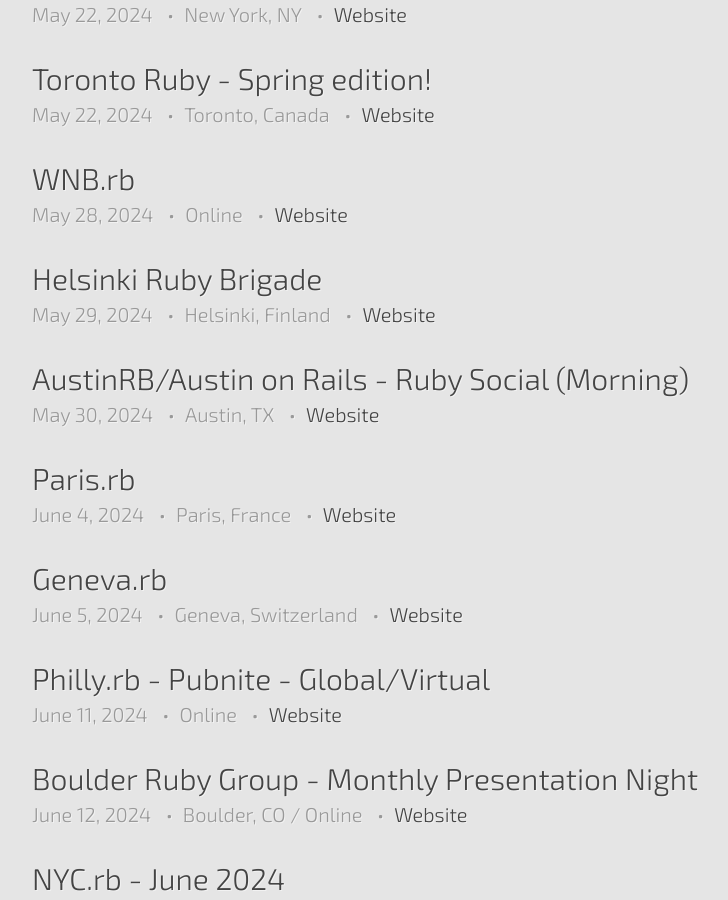
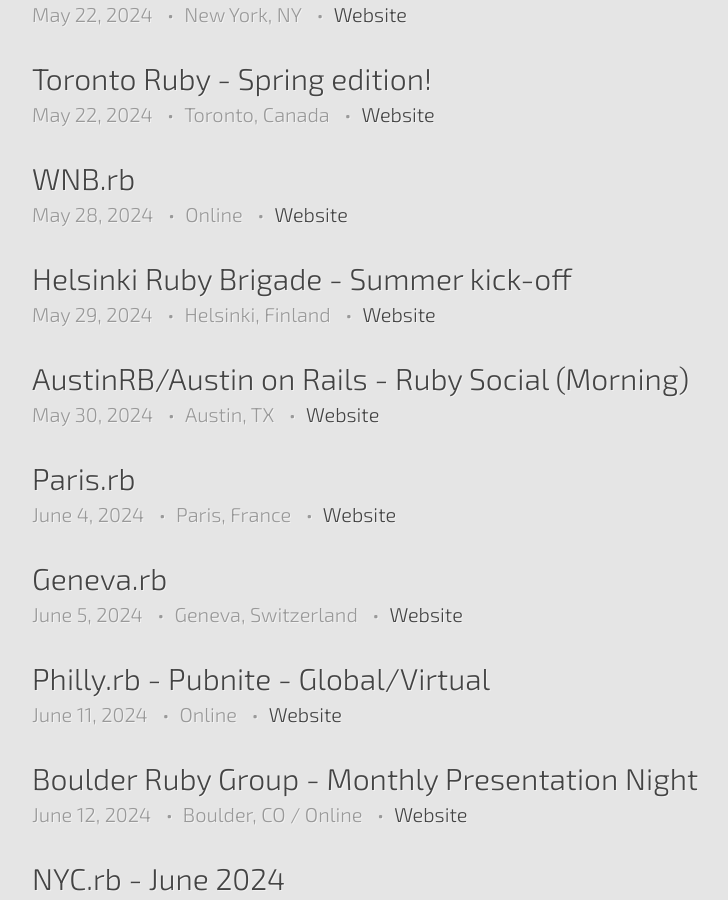
Before and after one commit to ruby-conferences/ruby-conferences.github.io, a Jekyll site: the page built from meetups/index.html, in a window 1280 px wide and 900 px high, scrolled down 1678 px. Shown: the whole window, without its empty margins (208-936 px from the left). Built offline with Jekyll 4.4.1, drawn with Linux system fonts in a browser that asks for light colours.

Commit message:
Add event name

```diff
--- a/_data/meetups.yml
+++ b/_data/meetups.yml
@@ -614,7 +614,7 @@
   end_time: 20:00:00 HKT
   url: https://www.facebook.com/events/758719776072660/
 
-- name: Helsinki Ruby Brigade
+- name: Helsinki Ruby Brigade - Summer kick-off
   location: Helsinki, Finland
   date: 2024-05-29
   start_time: 17:30:00 EEST
```
